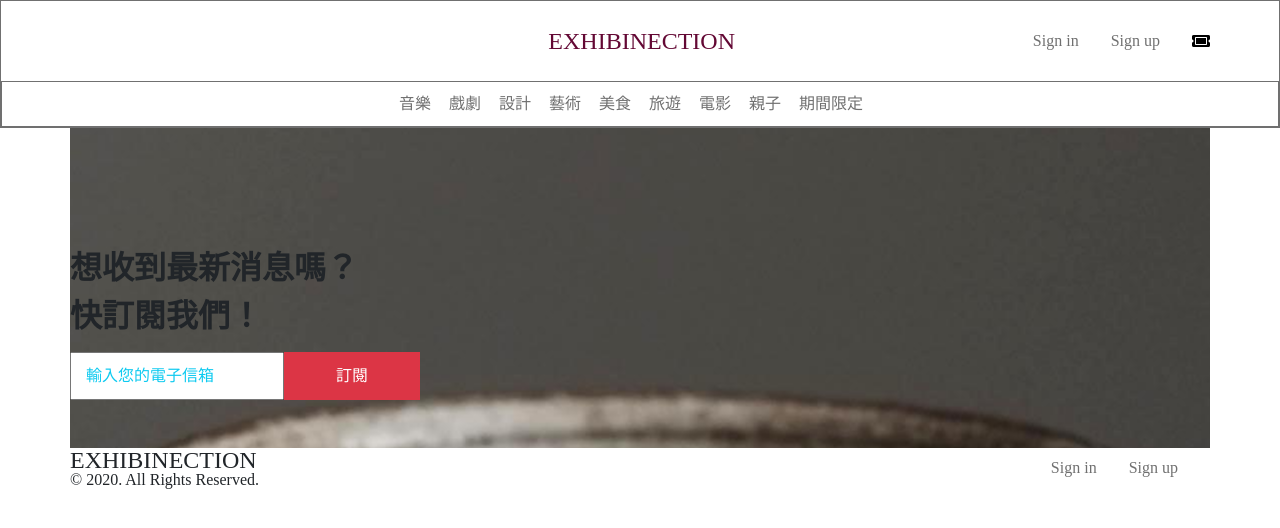
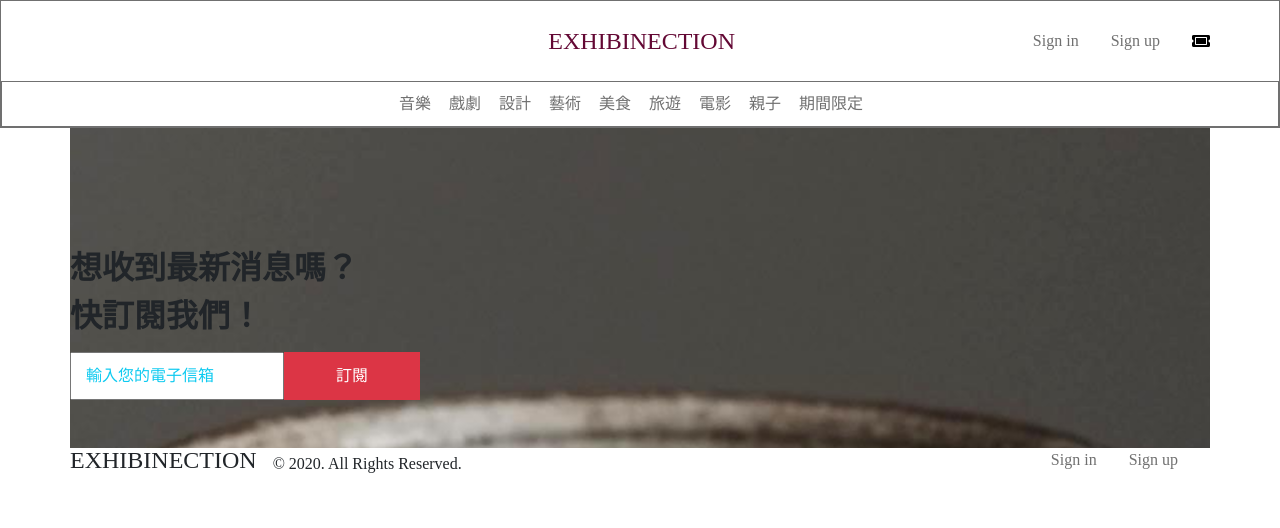
Before and after one commit to huang-yu-jun/ticket-website, a plain HTML site: page index.html in a window 1280 px wide. Drawn offline with Linux system fonts and the light colour scheme; files whose address does not match are found by name.

Commit message:
Update 2021-08-18T02:03:22.259Z

```diff
--- a/index.html
+++ b/index.html
@@ -55,7 +55,7 @@
         </div>
       </div>
       <div class="wrap copyrigt d-flex align-items-center justify-content-between">
-        <div>
+        <div class="d-flex align-items-end">
           <h4 class="line-high1 mr4 text-sm">EXHIBINECTION</h4>
           <p>© 2020. All Rights Reserved.</p>
         </div>
```
